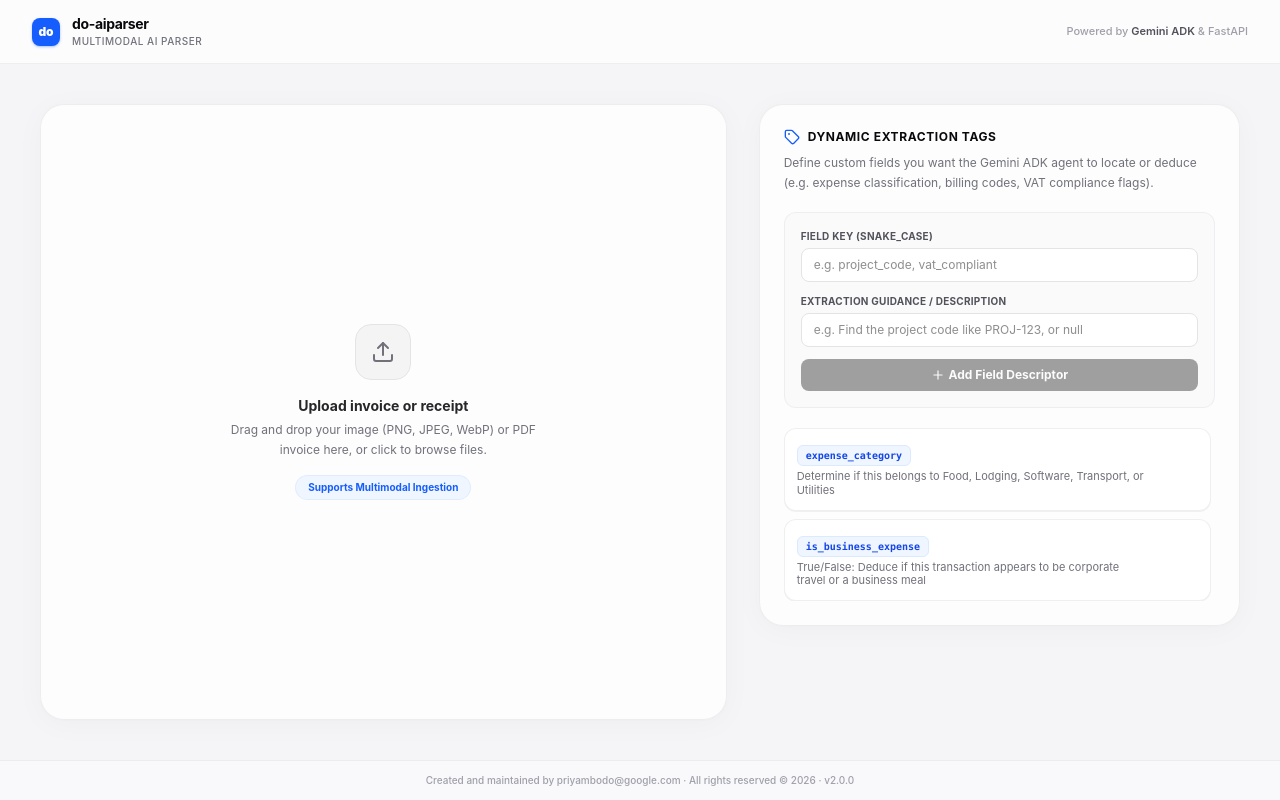
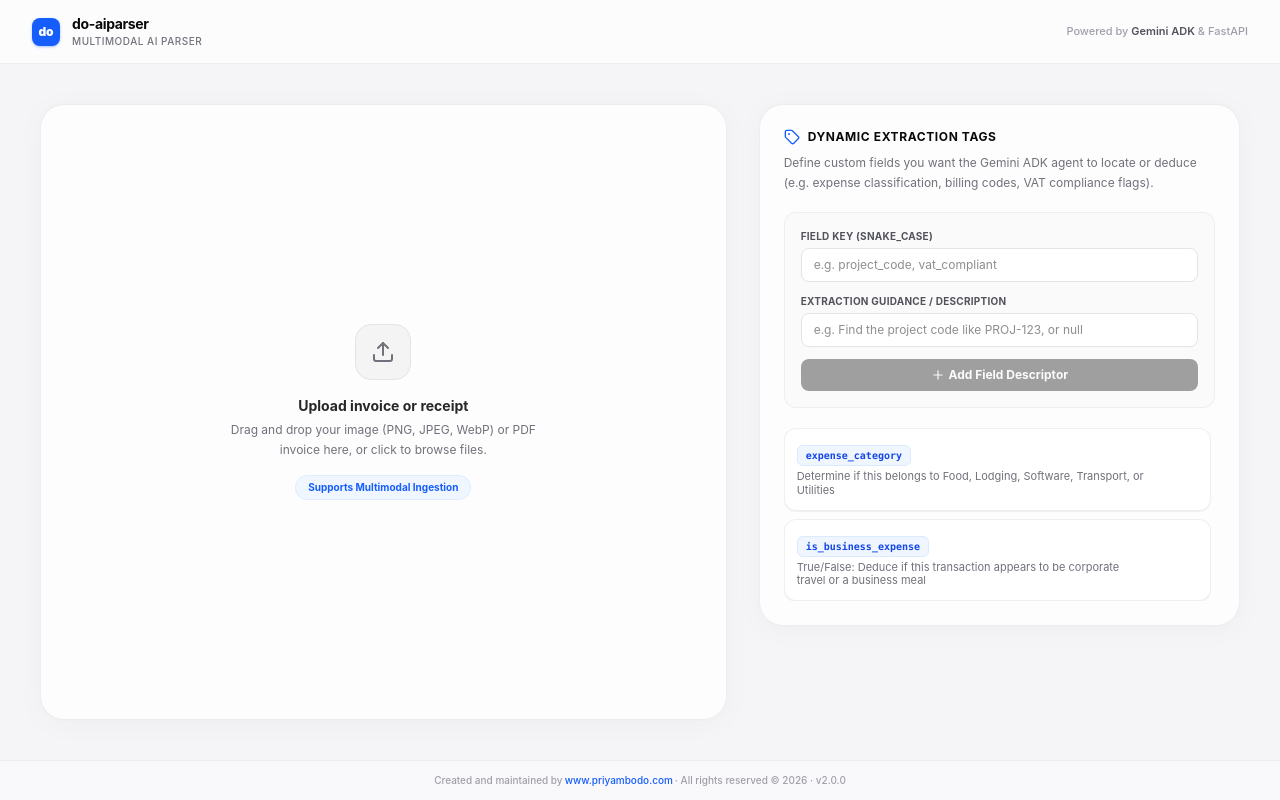
Before and after one commit to do-priyambodo/do-aiparser, a Next.js app in the folder apps/frontend/: page / in a window 1280 px wide. Built offline with nearby package versions, Linux system fonts and the light colour scheme.

Commit message:
ui: change footer credits to hyperlinked personal website www.priyambodo.com

```diff
--- a/apps/frontend/src/app/page.tsx
+++ b/apps/frontend/src/app/page.tsx
@@ -640,8 +640,18 @@
 
       {/* 🏷️ Bottom Apple Sticky Footer */}
       <footer className="h-10 border-t border-zinc-200/60 bg-white/40 text-center flex items-center justify-center text-[10px] text-zinc-400 font-medium">
-        Created and maintained by priyambodo@google.com · All rights reserved © 2026 · v2.0.0
+        Created and maintained by{" "}
+        <a
+          href="https://www.priyambodo.com"
+          target="_blank"
+          rel="noopener noreferrer"
+          className="text-blue-600 hover:text-blue-700 hover:underline transition-all mx-0.5"
+        >
+          www.priyambodo.com
+        </a>{" "}
+        · All rights reserved © 2026 · v2.0.0
       </footer>
+
 
 
 
```
